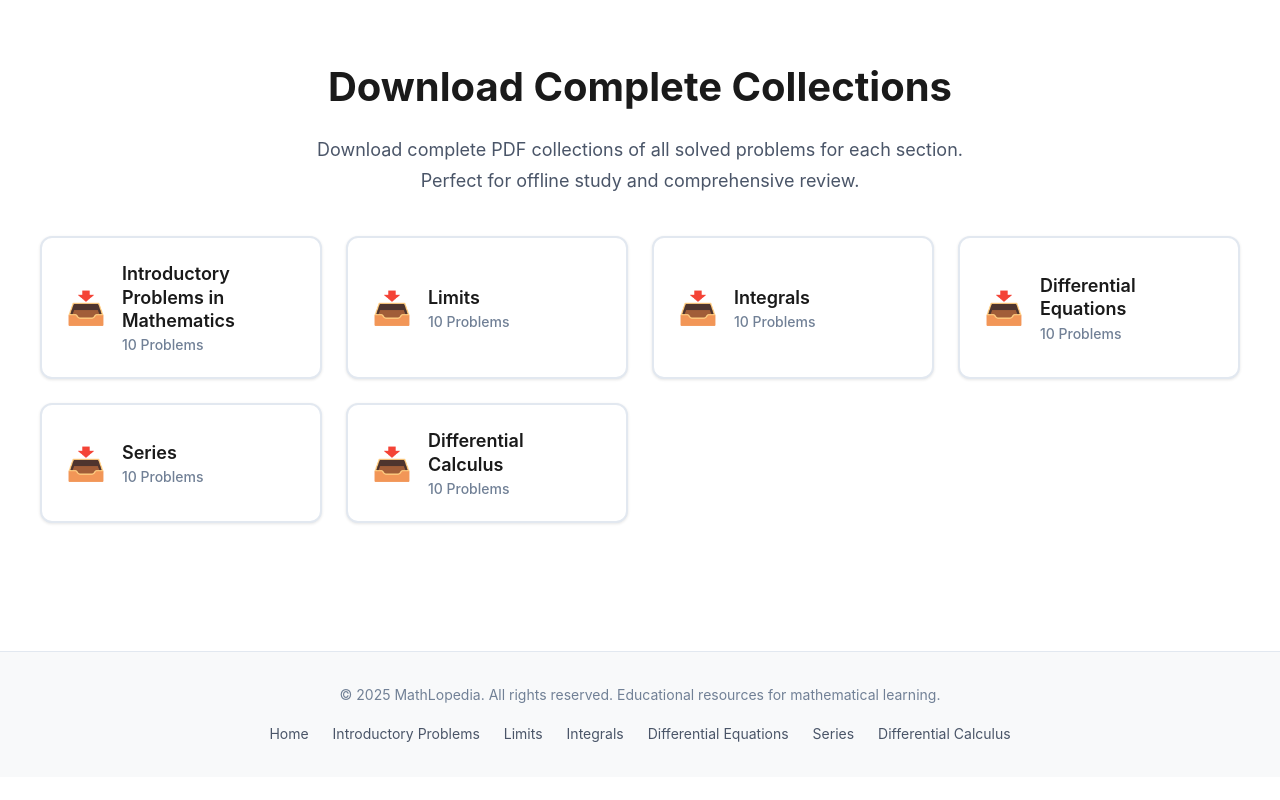
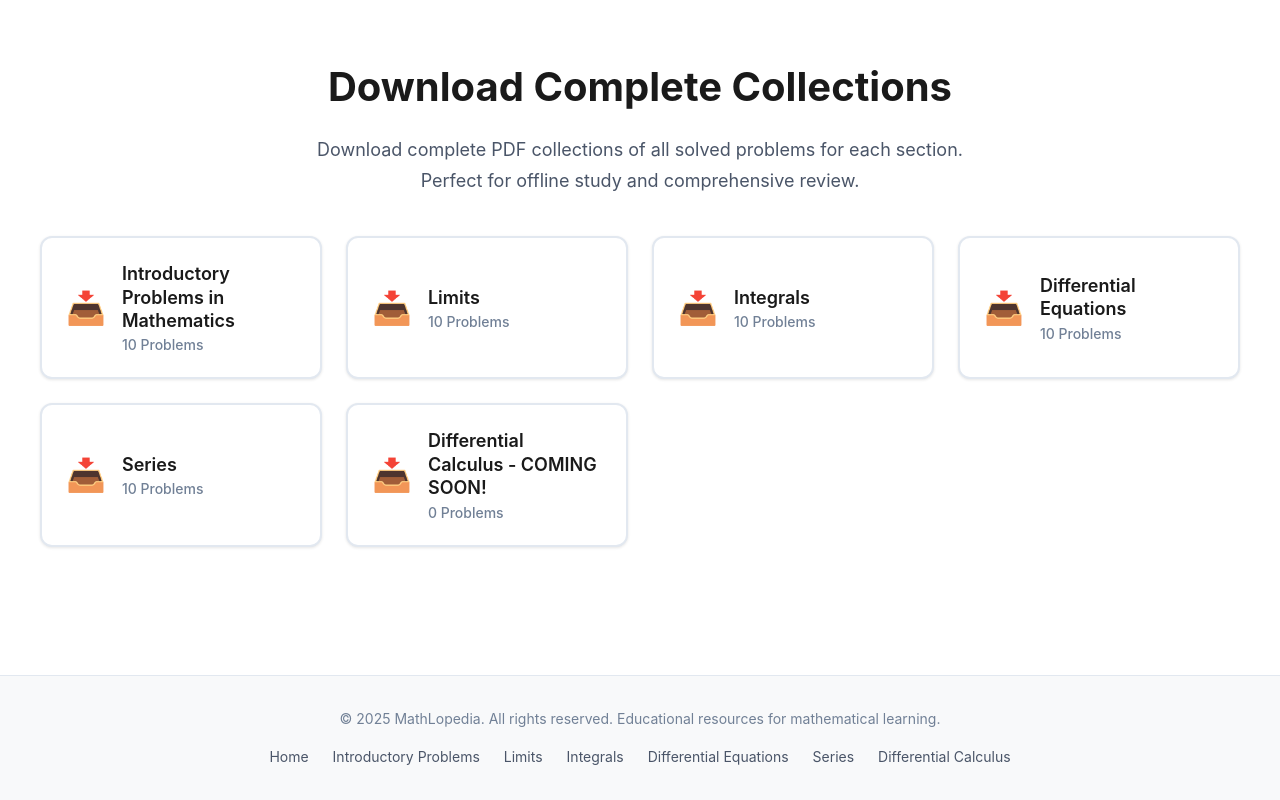
Before and after one commit to DejMar/MathLopedia-Project-V1.1, a plain HTML site: page index.html in a window 1280 px wide. Shown: the part 1552-2352 px from the top of the page. Before the commit the page ends 2329 px from the top, so only its background shows below. Drawn offline with Linux system fonts and the light colour scheme.

Commit message:
Smal cosmeti changes

```diff
--- a/ProblemsData/differential-calculus.js
+++ b/ProblemsData/differential-calculus.js
@@ -4,18 +4,18 @@
  */
 
 const differentialCalculusData = {
-    title: 'Differential Calculus',
+    title: 'Differential Calculus - COMING SOON!',
     description: 'Explore the fundamentals of differential calculus with step-by-step solutions. Master derivatives, differentiation rules, chain rule, product rule, quotient rule, implicit differentiation, and applications including optimization and related rates.',
     problems: [
-        { id: 'dc-1', title: 'Basic Derivatives: Power Rule', difficulty: 'easy', keywords: ['derivatives', 'power rule', 'differentiation'] },
-        { id: 'dc-2', title: 'Product Rule and Quotient Rule', difficulty: 'medium', keywords: ['derivatives', 'product rule', 'quotient rule'] },
-        { id: 'dc-3', title: 'Chain Rule for Composite Functions', difficulty: 'medium', keywords: ['derivatives', 'chain rule', 'composite functions'] },
-        { id: 'dc-4', title: 'Implicit Differentiation', difficulty: 'medium', keywords: ['derivatives', 'implicit', 'differentiation'] },
-        { id: 'dc-5', title: 'Higher Order Derivatives', difficulty: 'medium', keywords: ['derivatives', 'higher order', 'second derivative'] },
-        { id: 'dc-6', title: 'Derivatives of Trigonometric Functions', difficulty: 'medium', keywords: ['derivatives', 'trigonometric', 'sine', 'cosine'] },
-        { id: 'dc-7', title: 'Derivatives of Exponential and Logarithmic Functions', difficulty: 'medium', keywords: ['derivatives', 'exponential', 'logarithmic', 'e', 'ln'] },
-        { id: 'dc-8', title: 'Applications: Tangent Lines and Normal Lines', difficulty: 'medium', keywords: ['derivatives', 'applications', 'tangent', 'normal'] },
-        { id: 'dc-9', title: 'Optimization Problems', difficulty: 'hard', keywords: ['derivatives', 'optimization', 'maxima', 'minima'] },
-        { id: 'dc-10', title: 'Related Rates Problems', difficulty: 'hard', keywords: ['derivatives', 'related rates', 'applications', 'time'] }
+       // { id: 'dc-1', title: 'Basic Derivatives: Power Rule', difficulty: 'easy', keywords: ['derivatives', 'power rule', 'differentiation'] },
+       // { id: 'dc-2', title: 'Product Rule and Quotient Rule', difficulty: 'medium', keywords: ['derivatives', 'product rule', 'quotient rule'] },
+       // { id: 'dc-3', title: 'Chain Rule for Composite Functions', difficulty: 'medium', keywords: ['derivatives', 'chain rule', 'composite functions'] },
+       // { id: 'dc-4', title: 'Implicit Differentiation', difficulty: 'medium', keywords: ['derivatives', 'implicit', 'differentiation'] },
+       // { id: 'dc-5', title: 'Higher Order Derivatives', difficulty: 'medium', keywords: ['derivatives', 'higher order', 'second derivative'] },
+       // { id: 'dc-6', title: 'Derivatives of Trigonometric Functions', difficulty: 'medium', keywords: ['derivatives', 'trigonometric', 'sine', 'cosine'] },
+       // { id: 'dc-7', title: 'Derivatives of Exponential and Logarithmic Functions', difficulty: 'medium', keywords: ['derivatives', 'exponential', 'logarithmic', 'e', 'ln'] },
+       // { id: 'dc-8', title: 'Applications: Tangent Lines and Normal Lines', difficulty: 'medium', keywords: ['derivatives', 'applications', 'tangent', 'normal'] },
+       // { id: 'dc-9', title: 'Optimization Problems', difficulty: 'hard', keywords: ['derivatives', 'optimization', 'maxima', 'minima'] },
+       // { id: 'dc-10', title: 'Related Rates Problems', difficulty: 'hard', keywords: ['derivatives', 'related rates', 'applications', 'time'] }
     ]
 };
--- a/ProblemsData/differential-equations.js
+++ b/ProblemsData/differential-equations.js
@@ -7,15 +7,15 @@ const differentialEquationsData = {
     title: 'Differential Equations',
     description: 'Solve differential equations with confidence using our step-by-step solutions. Includes problems on separable equations, linear differential equations, homogeneous equations, and applications.',
     problems: [
-        { id: 'de-1', title: 'Separable Differential Equations', difficulty: 'medium', keywords: ['differential', 'separable', 'equations'] },
-        { id: 'de-2', title: 'First-Order Linear DE', difficulty: 'medium', keywords: ['differential', 'linear', 'first order'] },
-        { id: 'de-3', title: 'Homogeneous Equations', difficulty: 'hard', keywords: ['differential', 'homogeneous', 'substitution'] },
-        { id: 'de-4', title: 'Exact Differential Equations', difficulty: 'hard', keywords: ['differential', 'exact', 'integrating factor'] },
-        { id: 'de-5', title: 'Bernoulli Equations', difficulty: 'hard', keywords: ['differential', 'bernoulli', 'nonlinear'] },
-        { id: 'de-6', title: 'Second-Order Linear Homogeneous', difficulty: 'hard', keywords: ['differential', 'second order', 'homogeneous'] },
-        { id: 'de-7', title: 'Method of Undetermined Coefficients', difficulty: 'hard', keywords: ['differential', 'undetermined coefficients', 'particular'] },
-        { id: 'de-8', title: 'Variation of Parameters', difficulty: 'hard', keywords: ['differential', 'variation of parameters', 'particular'] },
-        { id: 'de-9', title: 'Applications: Population Growth', difficulty: 'medium', keywords: ['differential', 'applications', 'population'] },
-        { id: 'de-10', title: 'Applications: Mixing Problems', difficulty: 'medium', keywords: ['differential', 'applications', 'mixing'] }
+        { id: 'de-1', title: 'Basic Differential Equations', difficulty: 'medium', keywords: ['differential', 'separable', 'equations'] },
+        { id: 'de-2', title: 'Basic First-Order Linear Differential Equations', difficulty: 'medium', keywords: ['differential', 'linear', 'first order'] },
+        { id: 'de-3', title: 'Basic First-Order Linear Differential Equations', difficulty: 'hard', keywords: ['differential', 'homogeneous', 'substitution'] },
+        { id: 'de-4', title: 'Basic First-Order Linear Differential Equations', difficulty: 'hard', keywords: ['differential', 'exact', 'integrating factor'] },
+        { id: 'de-5', title: 'Basic First-Order Linear Differential Equations', difficulty: 'hard', keywords: ['differential', 'bernoulli', 'nonlinear'] },
+        { id: 'de-6', title: 'BBasic First-Order Linear Differential Equations', difficulty: 'hard', keywords: ['differential', 'second order', 'homogeneous'] },
+        { id: 'de-7', title: 'Basic First-Order Linear Differential Equations', difficulty: 'hard', keywords: ['differential', 'undetermined coefficients', 'particular'] },
+        { id: 'de-8', title: 'BBasic First-Order Linear Differential Equations', difficulty: 'hard', keywords: ['differential', 'variation of parameters', 'particular'] },
+        { id: 'de-9', title: 'Basic First-Order Linear Differential Equations', difficulty: 'medium', keywords: ['differential', 'applications', 'population'] },
+        { id: 'de-10', title: 'Basic First-Order Linear Differential Equations', difficulty: 'medium', keywords: ['differential', 'applications', 'mixing'] }
     ]
 };
--- a/ProblemsData/integrals.js
+++ b/ProblemsData/integrals.js
@@ -8,14 +8,14 @@ const integralsData = {
     description: 'Comprehensive solved integral problems covering definite and indefinite integrals, integration by parts, substitution methods, trigonometric integrals, and applications of integration.',
     problems: [
         { id: 'integral-1', title: 'Basic Indefinite Integrals', difficulty: 'easy', keywords: ['integrals', 'indefinite', 'antiderivatives'] },
-        { id: 'integral-2', title: 'U-Substitution Method', difficulty: 'medium', keywords: ['integrals', 'substitution', 'u-sub'] },
-        { id: 'integral-3', title: 'Integration by Parts', difficulty: 'medium', keywords: ['integrals', 'integration by parts', 'product'] },
-        { id: 'integral-4', title: 'Definite Integrals', difficulty: 'medium', keywords: ['integrals', 'definite', 'evaluation'] },
-        { id: 'integral-5', title: 'Trigonometric Integrals', difficulty: 'hard', keywords: ['integrals', 'trigonometry', 'identities'] },
-        { id: 'integral-6', title: 'Partial Fractions', difficulty: 'hard', keywords: ['integrals', 'partial fractions', 'rational'] },
-        { id: 'integral-7', title: 'Improper Integrals', difficulty: 'hard', keywords: ['integrals', 'improper', 'convergence'] },
-        { id: 'integral-8', title: 'Area Under Curves', difficulty: 'medium', keywords: ['integrals', 'area', 'applications'] },
-        { id: 'integral-9', title: 'Volume of Revolution', difficulty: 'hard', keywords: ['integrals', 'volume', 'revolution'] },
-        { id: 'integral-10', title: 'Arc Length and Surface Area', difficulty: 'hard', keywords: ['integrals', 'arc length', 'surface area'] }
+        { id: 'integral-2', title: 'Basic Indefinite Integrals', difficulty: 'medium', keywords: ['integrals', 'substitution', 'u-sub'] },
+        { id: 'integral-3', title: 'Basic Indefinite Integrals', difficulty: 'medium', keywords: ['integrals', 'integration by parts', 'product'] },
+        { id: 'integral-4', title: 'Basic Indefinite Integrals', difficulty: 'medium', keywords: ['integrals', 'definite', 'evaluation'] },
+        { id: 'integral-5', title: 'Basic Indefinite Integrals', difficulty: 'hard', keywords: ['integrals', 'trigonometry', 'identities'] },
+        { id: 'integral-6', title: 'Basic Indefinite Integrals', difficulty: 'hard', keywords: ['integrals', 'partial fractions', 'rational'] },
+        { id: 'integral-7', title: 'Basic Indefinite Integrals', difficulty: 'hard', keywords: ['integrals', 'improper', 'convergence'] },
+        { id: 'integral-8', title: 'Basic Indefinite Integrals', difficulty: 'medium', keywords: ['integrals', 'area', 'applications'] },
+        { id: 'integral-9', title: 'Basic Indefinite Integrals', difficulty: 'hard', keywords: ['integrals', 'volume', 'revolution'] },
+        { id: 'integral-10', title: 'Basic Indefinite Integrals', difficulty: 'hard', keywords: ['integrals', 'arc length', 'surface area'] }
     ]
 };
--- a/ProblemsData/limits.js
+++ b/ProblemsData/limits.js
@@ -8,14 +8,14 @@ const limitsData = {
     description: 'Understand limit concepts and techniques with detailed solutions. Explore problems involving one-sided limits, infinite limits, continuity, and L\'Hôpital\'s rule applications.',
     problems: [
         { id: 'limit-1', title: 'Basic Limit Evaluation', difficulty: 'easy', keywords: ['limits', 'evaluation', 'substitution'] },
-        { id: 'limit-2', title: 'Limit at Infinity', difficulty: 'medium', keywords: ['limits', 'infinity', 'asymptotes'] },
-        { id: 'limit-3', title: 'One-Sided Limits', difficulty: 'medium', keywords: ['limits', 'one-sided', 'continuity'] },
-        { id: 'limit-4', title: 'L\'Hôpital\'s Rule Application', difficulty: 'hard', keywords: ['lhopital', 'derivatives', 'indeterminate'] },
-        { id: 'limit-5', title: 'Trigonometric Limits', difficulty: 'medium', keywords: ['limits', 'trigonometry', 'special'] },
-        { id: 'limit-6', title: 'Limit with Rationalization', difficulty: 'medium', keywords: ['limits', 'rationalization', 'radicals'] },
-        { id: 'limit-7', title: 'Squeeze Theorem', difficulty: 'hard', keywords: ['limits', 'squeeze', 'theorem'] },
-        { id: 'limit-8', title: 'Limits of Piecewise Functions', difficulty: 'hard', keywords: ['limits', 'piecewise', 'functions'] },
-        { id: 'limit-9', title: 'Continuity Analysis', difficulty: 'medium', keywords: ['continuity', 'limits', 'discontinuity'] },
-        { id: 'limit-10', title: 'Advanced Limit Techniques', difficulty: 'hard', keywords: ['limits', 'advanced', 'techniques'] }
+        { id: 'limit-2', title: 'Basic Limit Evaluation', difficulty: 'medium', keywords: ['limits', 'infinity', 'asymptotes'] },
+        { id: 'limit-3', title: 'Basic Limit Evaluation', difficulty: 'medium', keywords: ['limits', 'one-sided', 'continuity'] },
+        { id: 'limit-4', title: 'Basic Limit Evaluation', difficulty: 'hard', keywords: ['lhopital', 'derivatives', 'indeterminate'] },
+        { id: 'limit-5', title: 'Basic Limit Evaluation', difficulty: 'medium', keywords: ['limits', 'trigonometry', 'special'] },
+        { id: 'limit-6', title: 'Basic Limit Evaluation', difficulty: 'medium', keywords: ['limits', 'rationalization', 'radicals'] },
+        { id: 'limit-7', title: 'Basic Limit Evaluation', difficulty: 'hard', keywords: ['limits', 'squeeze', 'theorem'] },
+        { id: 'limit-8', title: 'Basic Limit Evaluation', difficulty: 'hard', keywords: ['limits', 'piecewise', 'functions'] },
+        { id: 'limit-9', title: 'Basic Limit Evaluation', difficulty: 'medium', keywords: ['continuity', 'limits', 'discontinuity'] },
+        { id: 'limit-10', title: 'Basic Limit Evaluation', difficulty: 'hard', keywords: ['limits', 'advanced', 'techniques'] }
     ]
 };
--- a/ProblemsData/series.js
+++ b/ProblemsData/series.js
@@ -8,14 +8,14 @@ const seriesData = {
     description: 'Master infinite series and sequences with comprehensive solved problems. Explore convergence tests, power series, Taylor series, Fourier series, and applications of series in mathematical analysis.',
     problems: [
         { id: 'series-1', title: 'Arithmetic and Geometric Series', difficulty: 'easy', keywords: ['series', 'arithmetic', 'geometric', 'sum'] },
-        { id: 'series-2', title: 'Convergence Tests: Divergence Test', difficulty: 'medium', keywords: ['series', 'convergence', 'divergence', 'test'] },
-        { id: 'series-3', title: 'Integral Test for Convergence', difficulty: 'medium', keywords: ['series', 'integral test', 'convergence'] },
-        { id: 'series-4', title: 'Comparison Test and Limit Comparison', difficulty: 'medium', keywords: ['series', 'comparison test', 'limit comparison'] },
-        { id: 'series-5', title: 'Ratio Test and Root Test', difficulty: 'hard', keywords: ['series', 'ratio test', 'root test', 'convergence'] },
-        { id: 'series-6', title: 'Alternating Series Test', difficulty: 'medium', keywords: ['series', 'alternating', 'convergence', 'test'] },
-        { id: 'series-7', title: 'Power Series and Interval of Convergence', difficulty: 'hard', keywords: ['series', 'power series', 'convergence', 'interval'] },
-        { id: 'series-8', title: 'Taylor Series and Maclaurin Series', difficulty: 'hard', keywords: ['series', 'taylor', 'maclaurin', 'expansion'] },
-        { id: 'series-9', title: 'Fourier Series', difficulty: 'hard', keywords: ['series', 'fourier', 'trigonometric', 'periodic'] },
-        { id: 'series-10', title: 'Applications of Series', difficulty: 'hard', keywords: ['series', 'applications', 'approximation', 'analysis'] }
+        { id: 'series-2', title: 'Arithmetic and Geometric Series', difficulty: 'medium', keywords: ['series', 'convergence', 'divergence', 'test'] },
+        { id: 'series-3', title: 'Arithmetic and Geometric Series', difficulty: 'medium', keywords: ['series', 'integral test', 'convergence'] },
+        { id: 'series-4', title: 'Arithmetic and Geometric Series', difficulty: 'medium', keywords: ['series', 'comparison test', 'limit comparison'] },
+        { id: 'series-5', title: 'Arithmetic and Geometric Series', difficulty: 'hard', keywords: ['series', 'ratio test', 'root test', 'convergence'] },
+        { id: 'series-6', title: 'Arithmetic and Geometric Series', difficulty: 'medium', keywords: ['series', 'alternating', 'convergence', 'test'] },
+        { id: 'series-7', title: 'Arithmetic and Geometric Series', difficulty: 'hard', keywords: ['series', 'power series', 'convergence', 'interval'] },
+        { id: 'series-8', title: 'Arithmetic and Geometric Series', difficulty: 'hard', keywords: ['series', 'taylor', 'maclaurin', 'expansion'] },
+        { id: 'series-9', title: 'Arithmetic and Geometric Series', difficulty: 'hard', keywords: ['series', 'fourier', 'trigonometric', 'periodic'] },
+        { id: 'series-10', title: 'Arithmetic and Geometric Series', difficulty: 'hard', keywords: ['series', 'applications', 'approximation', 'analysis'] }
     ]
 };
```
Also changed, not shown: index.html (+4 -1 lines), 3 other files.
